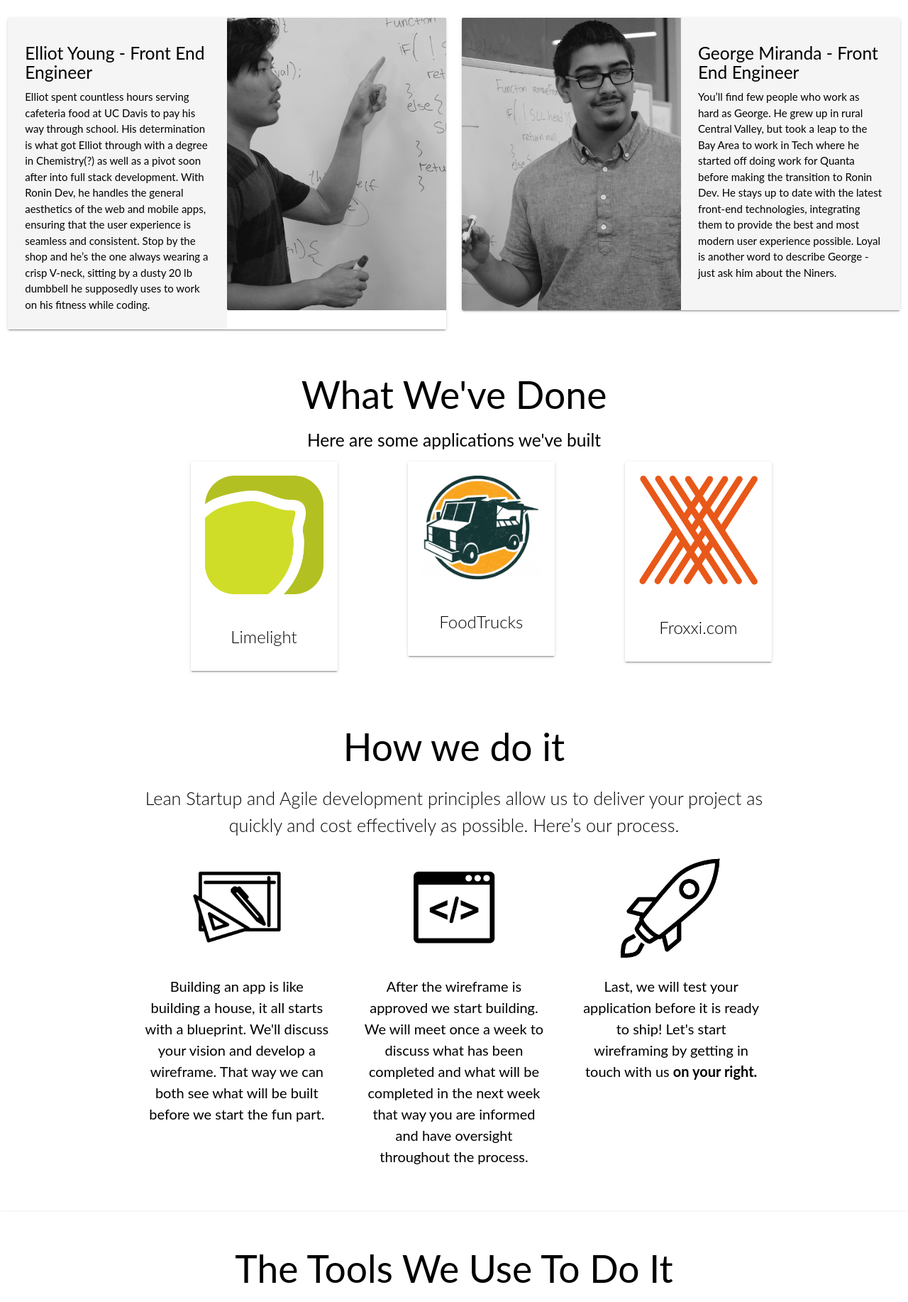
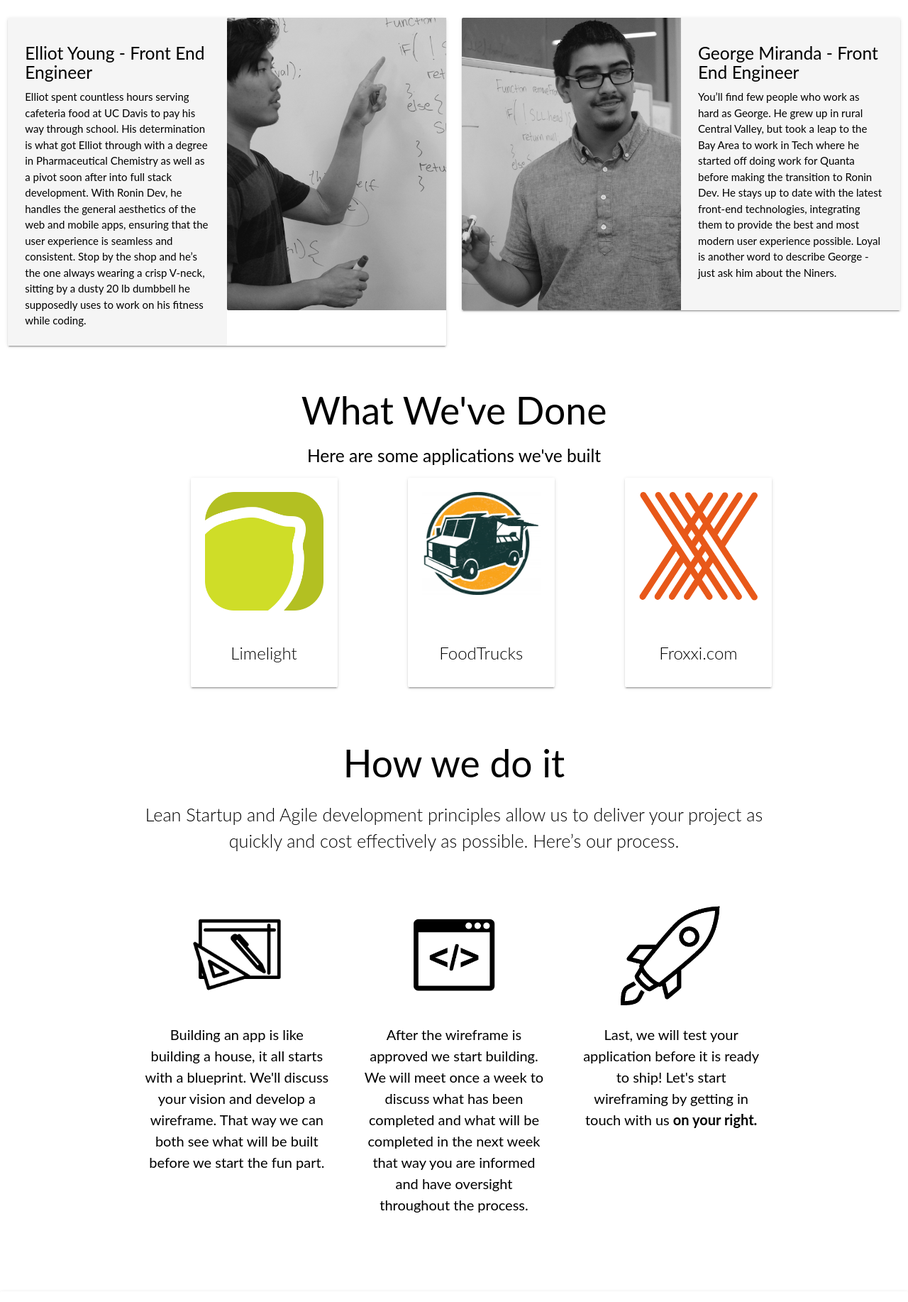
Before and after one commit to FunkyGeorge/RoninDev_Rework, a plain HTML site: page index.html in a window 1280 px wide. Shown: the part 1285-3119 px from the top of the page at 71% size. Drawn offline with nearby package versions, Linux system fonts and the light colour scheme; a web font is replaced by a local one.

Commit message:
finish styling

```diff
--- a/index.html
+++ b/index.html
@@ -132,7 +132,7 @@
         <div class="card-content grey lighten-4">
           <h5>Elliot Young - Front End Engineer</h5>
           <p>
-            Elliot spent countless hours serving cafeteria food at UC Davis to pay his way through school. His determination is what got Elliot through with a degree in Chemistry(?) as well as a pivot soon after into full stack development. With Ronin Dev, he handles the general aesthetics of the web and mobile apps, ensuring that the user experience is seamless and consistent. Stop by the shop and he’s the one always wearing a crisp V-neck, sitting by a dusty 20 lb dumbbell he supposedly uses to work on his fitness while coding.
+            Elliot spent countless hours serving cafeteria food at UC Davis to pay his way through school. His determination is what got Elliot through with a degree in Pharmaceutical Chemistry as well as a pivot soon after into full stack development. With Ronin Dev, he handles the general aesthetics of the web and mobile apps, ensuring that the user experience is seamless and consistent. Stop by the shop and he’s the one always wearing a crisp V-neck, sitting by a dusty 20 lb dumbbell he supposedly uses to work on his fitness while coding.
           </p>
         </div>
       </div>
@@ -225,9 +225,11 @@
 
 <div class="container">
   <div id="ronindev_method" class="col s12 section scroll-adjust">
-    <div class="row" style="text-align: center;">
+    <div style="text-align: center;">
       <h2>How we do it</h2>
       <p class="flow-text"> Lean Startup and Agile development principles allow us to deliver your project as quickly and cost effectively as possible. Here’s our process.</p>
+      <br><br>
+      <div class="row">
         <div class="col s4">
           <img class="center-align" src="img/blueprint.png" alt="" width="50%">
           <div class="col s12 valign-wrapper">
@@ -246,11 +248,13 @@
             <p class="contact-paragraph valign">Last, we will test your application before it is ready to ship!  Let's start wireframing by getting in touch with us <b><span id="contact-form-location">on your right</span>.</b></p>
           </div>
         </div>
+      </div>
 
     </div>
 
   </div>
 </div>
+<br><br>
 
 <div id="ronindev_stacks" class="col s12 section scroll-adjust">
 
@@ -266,7 +270,7 @@
           <li class="tab"><a href="#Frameworks">Frameworks</a></li>
         </ul>
       </div>
-      <div class="card-content grey lighten-4">
+      <div class="card-content">
         <div id="Languages">Programming languages like HTML, Python, and Swift allow us to communicate instructions to the computer. These langauges are notations for writing programs, which are specifications of a computation or algorithm.</div>
         <div id="Front-End">Front-End technologies are responsible for what the end-user sees. HTML, CSS, and Javascript are what the browser renders to display static and dynamic content in your browser.</div>
         <div id="Back-End">Back-end technologies control information flow to and from your browser. These consist of servers and databases that return information to display in the browser.</div>
--- a/js/main.js
+++ b/js/main.js
@@ -49,6 +49,8 @@ $(document).ready(function(){
 		$(".portfolio-card").css("height",$("#limelight-card").css("height"));
 	});
 
+	$(window).resize();
+
 	$('.card').hover(
 		function(){
 			$(this).children().children('.activator').click();
```
Lines whose indentation alone changed are shown as unchanged.
